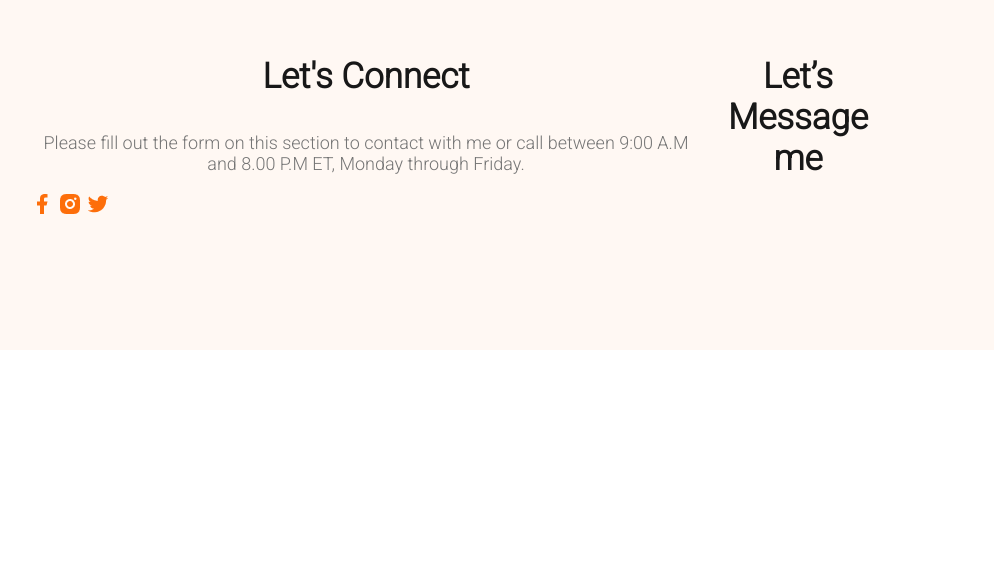
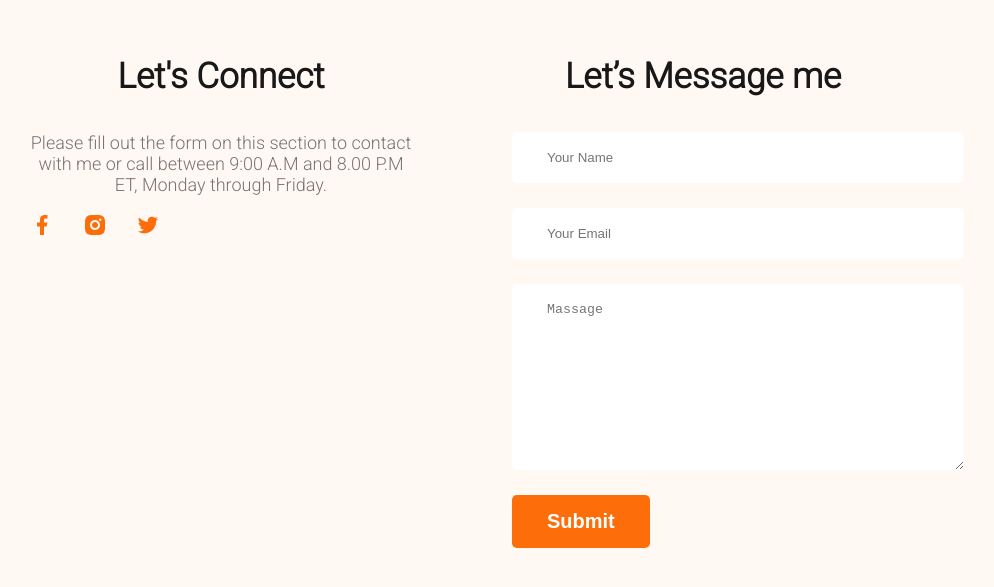
Before and after one commit to SajidHasanNirob/webdeveloper-protfolio, a plain HTML site: page index.html in a window 1280 px wide. Shown: the part 3365-3952 px from the top of the page, without its empty margins (178-1172 px from the left). Before the commit the page ends 3723 px from the top, so only its background shows below. Drawn offline with Linux system fonts and the light colour scheme.

Commit message:
footer completed

```diff
--- a/index.html
+++ b/index.html
@@ -194,6 +194,12 @@
     <h3 class="section-title">
         Let’s Message me
     </h3>
+    <form class="contact" action=""><input type="text" placeholder="Your Name">
+        <input type="email" name="" placeholder="Your Email" id="">
+        <textarea placeholder="Massage" name="" id="" cols="30" rows="10"></textarea>
+        <input class="button-primary" type="submit" value="Submit">
+    </form>
+
 </div>
     </footer>
 </body>
--- a/styles/protfolio.css
+++ b/styles/protfolio.css
@@ -197,4 +197,22 @@ footer{
     background: #FFF8F3;
     padding: 130px 200px;
     margin-top: 100px;
+    gap: 100px;
 }
+.footer-column{
+    width: 50%;
+}
+.social-links a{
+    margin-right:25px ;
+}
+.contact input[type="text"], input[type="email"],
+textarea{
+    display: block;
+    margin-bottom: 25px;
+    padding: 18px 35px;
+    color: #757575;
+    border-radius: 5px;
+background: var(--white-color, #FFF);
+border: 0;
+width: 100%;
+}
```
